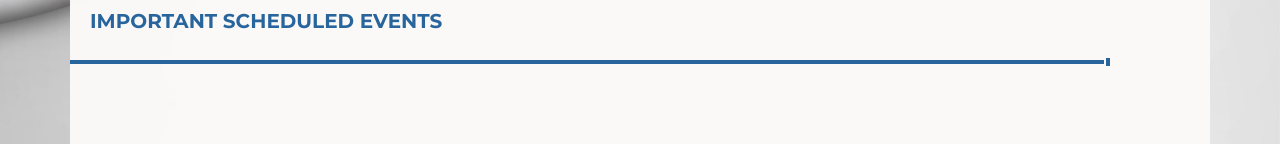
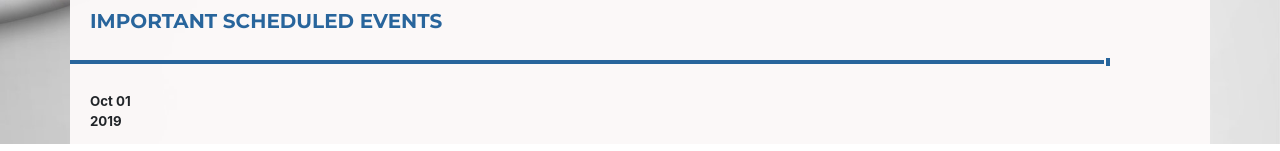
Before and after one commit to radoslav-zdravkovic-bc/graph-test-line, a React (Create React App) app: page / in a window 1280 px wide. Shown: the part 801-952 px from the top of the page. Built offline with nearby package versions, Linux system fonts and the light colour scheme.

Commit message:
WCS-2671_upload_events_json+events_components

```diff
--- a/src/components/Events/Event/Event.js
+++ b/src/components/Events/Event/Event.js
@@ -0,0 +1,14 @@
+import React, {Component} from 'react';
+
+class Event extends Component {
+    render() {
+        return (
+            <div className="event-box" date="2019-11-01" content="Fifth Democratic Debate">
+                <h5>{this.props.monthAndDay} <br></br>
+                 {this.props.year}</h5>
+                </div>
+        );
+    }
+}
+
+export default Event;
--- a/src/components/Events/EventModal/EventModal.js
+++ b/src/components/Events/EventModal/EventModal.js
@@ -0,0 +1,11 @@
+import React, {Component} from 'react';
+
+class EventModal extends Component {
+    render() {
+        return (
+            <p>EventModal</p>
+        );
+    }
+}
+
+export default EventModal;
--- a/src/components/Events/Events.js
+++ b/src/components/Events/Events.js
@@ -1,7 +1,38 @@
 import React, {Component} from 'react';
+import Event from './Event/Event';
+import EventModal from './EventModal/EventModal';
 
 class Events extends Component {
+    constructor(props) {
+        super(props);
+        const eventsData = require('../../data/events.json');
+
+        this.state = {
+            allEvents: eventsData,
+            eventModalDisplay: false,
+            eventModalDate: null,
+            eventModalTitle: ''
+        };
+
+        this.eventsArray = [];
+        Object.keys(this.state.allEvents).forEach((key) => this.eventsArray.push(this.state.allEvents[key]));
+    }
+
     render() {
+        const currentDate = new Date();
+
+        const eventsArrayForDisplay = this.eventsArray[0].map((item) =>  {
+            let d = new Date(item.date)
+            let dString = d.toDateString();
+            let monthAndDay = dString.slice(4, 10);
+            let year = dString.slice(11, 15);
+            let title = item.content;
+
+            if(d > currentDate) {
+                return <Event key={monthAndDay + year} monthAndDay={monthAndDay} year={year} title={title} />;
+            }
+        });
+
         return (
             <div id="upcoming-events" className="bc-graph-app-row">
                 <div className="events-labels">
@@ -12,7 +43,10 @@ class Events extends Component {
                         <div className="events-linebody"></div>
                         <div className="events-point"></div>
                     </div>
-                    <div id="upcoming-events-line" className="events-line"></div>
+                    <div id="upcoming-events-line" className="events-line">
+                        {eventsArrayForDisplay}
+                        <EventModal />
+                    </div>
                 </div>
             </div>
         );
--- /dev/null
+++ b/src/data/events.json
@@ -0,0 +1,204 @@
+{
+  "events":[
+    {
+      "id": 1,
+      "date": "2019-06-01",
+      "content": "Democratic Primary Debate"
+    },
+    {
+      "id": 37,
+      "date": "2019-06-26",
+      "content": "Democratic Primary Debates"
+    },
+    {
+      "id": 38,
+      "date": "2019-06-27",
+      "content": "Democratic Primary Debates"
+    },
+    {
+      "id": 2,
+      "date": "2019-07-01",
+      "content": "Democratic Primary Debate"
+    },
+    {
+      "id": 39,
+      "date": "2019-07-30",
+      "content": "Democratic Primary Debates"
+    },
+    {
+      "id": 40,
+      "date": "2019-07-31",
+      "content": "Democratic Primary Debates"
+    },
+    {
+      "id": 4,
+      "date": "2019-08-01",
+      "content": "Democratic Primary Debate"
+    },
+    {
+      "id": 41,
+      "date": "2019-09-12",
+      "content": "Third Primary Debates"
+    },
+    {
+      "id": 42,
+      "date": "2019-09-13",
+      "content": "Third Primary Debates"
+    },
+    {
+      "id": 5,
+      "date": "2019-10-01",
+      "content": "Fourth Democratic Debate"
+    },
+    {
+      "id": 6,
+      "date": "2019-11-01",
+      "content": "Fifth Democratic Debate"
+    },
+    {
+      "id": 54,
+      "date": "2019-12-01",
+      "content": "Sixth Democratic Debate"
+    },
+    {
+      "id": 43,
+      "date": "2020-02-03",
+      "content": "Iowa Caucuses"
+    },
+    {
+      "id": 14,
+      "date": "2020-02-11",
+      "content": "New Hampshire Primary"
+    },
+    {
+      "id": 51,
+      "date": "2020-02-15",
+      "content": "South Carolina Republican Primary"
+    },
+    {
+      "id": 53,
+      "date": "2020-02-22",
+      "content": "Nevada Democratic Caucuses"
+    },
+    {
+      "id": 52,
+      "date": "2020-02-29",
+      "content": "South Carolina Democratic Primary"
+    },
+    {
+      "id": 11,
+      "date": "2020-03-01",
+      "content": "Democratic Primary Debate"
+    },
+    {
+      "id": 15,
+      "date": "2020-03-03",
+      "content": "Super Tuesday (Alabama, California, Massachusetts, North Carolina, Oklahoma, Tennessee, Texas, Vermont, Virginia Primaries)"
+    },
+    {
+      "id": 16,
+      "date": "2020-03-07",
+      "content": "Louisiana Primary"
+    },
+    {
+      "id": 17,
+      "date": "2020-03-10",
+      "content": "Hawaii Caucus; Idaho Michigan, MIssissippi, MIssouri, Ohio Primaries"
+    },
+    {
+      "id": 18,
+      "date": "2020-03-17",
+      "content": "Arizona, Florida, Illinois Primaries"
+    },
+    {
+      "id": 12,
+      "date": "2020-04-01",
+      "content": "Democratic Primary Debate"
+    },
+    {
+      "id": 19,
+      "date": "2020-04-07",
+      "content": "Wisconsin Primary"
+    },
+    {
+      "id": 20,
+      "date": "2020-04-28",
+      "content": "Connecticut, Delaware, Maryland, Pennsylvania, Rhode Island Primaries"
+    },
+    {
+      "id": 21,
+      "date": "2020-05-05",
+      "content": "Indiana Primary"
+    },
+    {
+      "id": 22,
+      "date": "2020-05-12",
+      "content": "Nebraska and West Virginia Primaries"
+    },
+    {
+      "id": 23,
+      "date": "2020-05-19",
+      "content": "Arkansas, Kentucky, Oregon Primaries"
+    },
+    {
+      "id": 24,
+      "date": "2020-05-26",
+      "content": "Washington Primary"
+    },
+    {
+      "id": 25,
+      "date": "2020-06-02",
+      "content": "Montana, New Jersey, New Mexico, South Dakota Primaries"
+    },
+    {
+      "id": 26,
+      "date": "2020-07-13",
+      "content": "Democratic National Convention"
+    },
+    {
+      "id": 27,
+      "date": "2020-07-14",
+      "content": "Democratic National Convention"
+    },
+    {
+      "id": 29,
+      "date": "2020-07-15",
+      "content": "Democratic National Convention"
+    },
+    {
+      "id": 30,
+      "date": "2020-07-16",
+      "content": "Democratic National Convention"
+    },
+    {
+      "id": 31,
+      "date": "2020-08-24",
+      "content": "Republican National Convention"
+    },
+    {
+      "id": 32,
+      "date": "2020-08-25",
+      "content": "Republican National Convention"
+    },
+    {
+      "id": 33,
+      "date": "2020-08-26",
+      "content": "Republican National Convention"
+    },
+    {
+      "id": 34,
+      "date": "2020-08-27",
+      "content": "Republican National Convention"
+    },
+    {
+      "id": 35,
+      "date": "2020-10-28",
+      "content": "One Week To Go"
+    },
+    {
+      "id": 36,
+      "date": "2020-11-03",
+      "content": "Presidential Election"
+    }
+  ]
+}
```
